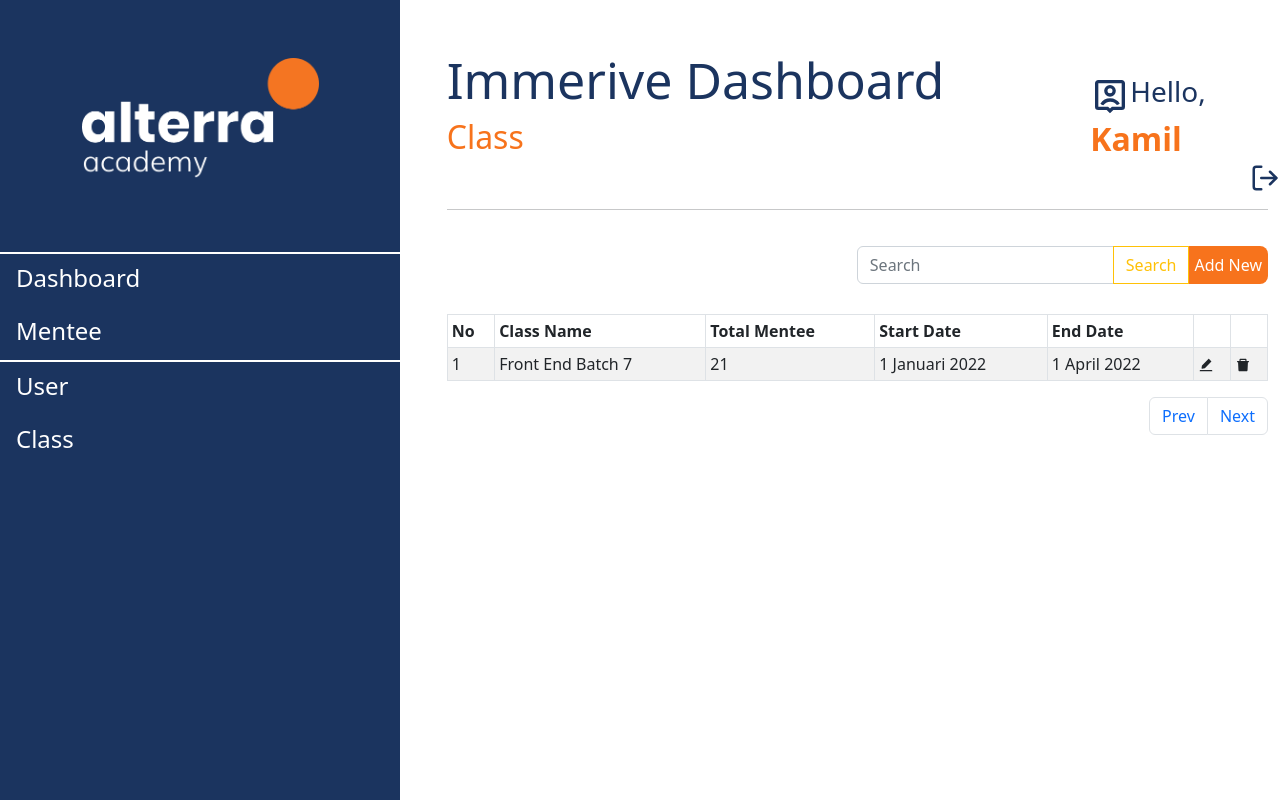
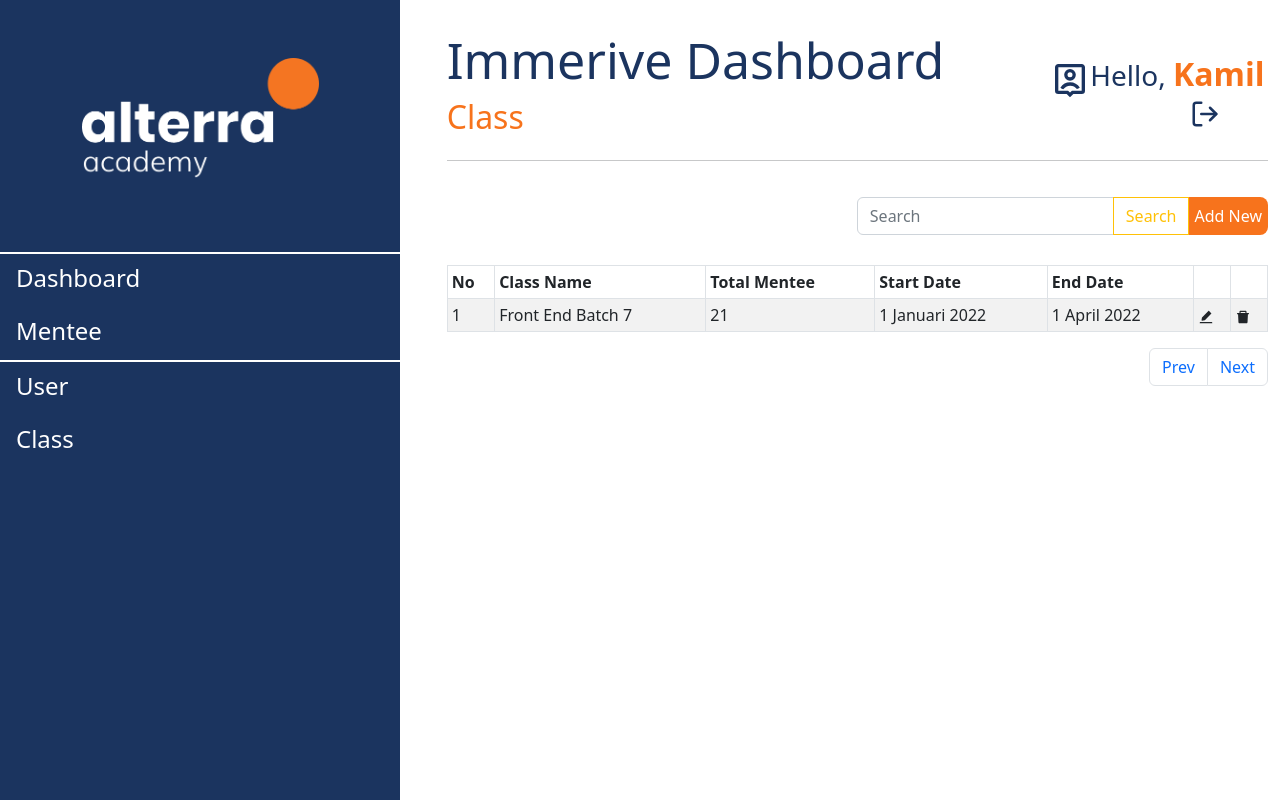
Before and after one commit to TEAM-4-DASHBOARDPROJECT/FE_DASHBOARD, a Next.js app: page /class in a window 1280 px wide. Built offline with nearby package versions, Linux system fonts and the light colour scheme.

Commit message:
update db

```diff
--- a/component/sidebar.jsx
+++ b/component/sidebar.jsx
@@ -1,10 +1,11 @@
-import React from "react";
-import Image from "next/image";
-import logo from "../picture/logoputih.png";
-import { NavLink } from "react-router-dom";
+import React from 'react';
+import Image from 'next/image';
+import logo from '../picture/logoputih.png';
+import { NavLink } from 'react-router-dom';
 
 const Sidebar = () => {
   return (
+    <div className='contsb'>
       <nav className="sidebar navbar navbar-expand d-flex flex-column alignt-item-start" id="side_nav">
         <div className="logosb">
           <Image src={logo} alt="Picture of the author" width="237px" height="122px" />
@@ -24,6 +25,7 @@ const Sidebar = () => {
           </div>
         </div>
       </nav>
+    </div>
   );
 };
 
--- a/styles/dashboard.css
+++ b/styles/dashboard.css
@@ -1,9 +1,16 @@
 .condash {
   padding-bottom: 50px;
+
 }
 
+.condash1 {
+  margin: 0 !important;
+  padding: 0 !important;
+}
+
+
 .col2 {
-  padding-top: 50px;
+  padding-top: 30px ;
 }
 
 .div0 {
--- a/styles/greeting.css
+++ b/styles/greeting.css
@@ -7,7 +7,7 @@
   color: #1b345f;
   font-weight: 300;
   margin-top: 20px;
-  margin-left: 80px;
+  margin-left: 40px;
 }
 
 .hellogreet .name {
@@ -46,6 +46,6 @@
 
 .react-icons2 {
   font-size: 30px;
-  margin-left: 240px;
+  margin-left: 180px;
   color: #1b345f;
 }
--- a/styles/sidebar.css
+++ b/styles/sidebar.css
@@ -1,3 +1,7 @@
+.contsb {
+  padding-right: 500px;
+}
+
 .logosb {
   padding: 50px 0 50px 0;
 }
```
Also changed, not shown: pages/dashboard.jsx (+7 -5 lines). Lines whose indentation alone changed are shown as unchanged.
